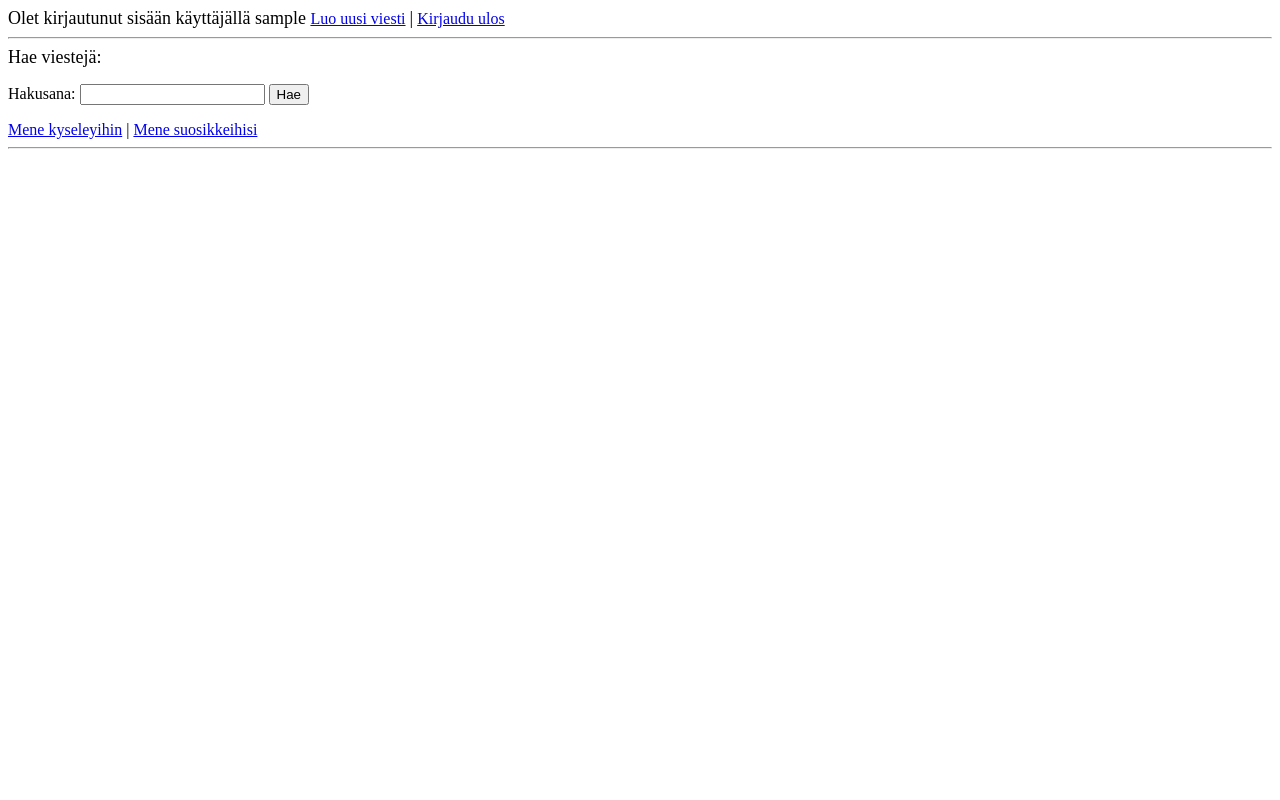
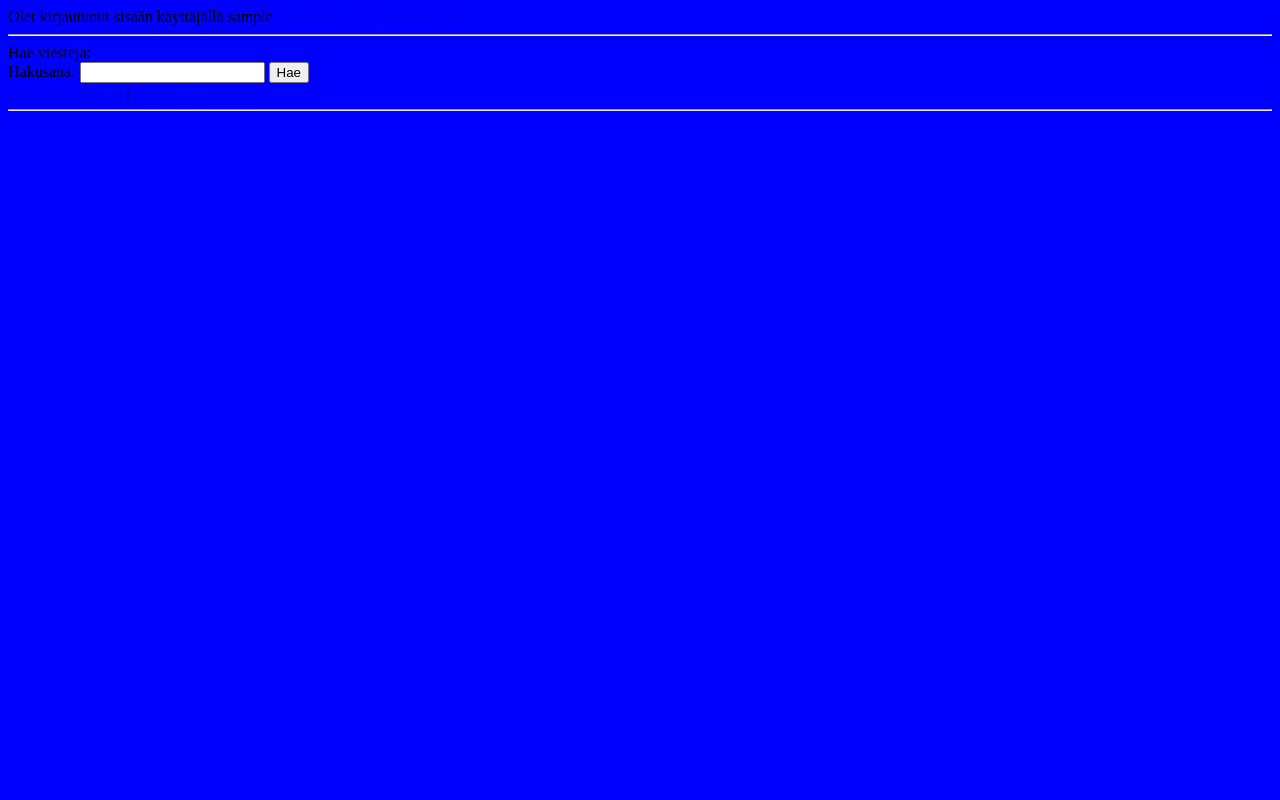
Before and after one commit to EetuKilpi/Keskustelusovellus, a Flask app: template templates/index.html in a window 1280 px wide. Run offline with Flask 3, Linux system fonts and the light colour scheme; the template is opened without the code that fills it, so the values that code supplies are empty; the visitor is signed in with stand-in values (Sample User, id 1).

Commit message:
Added assets

```diff
--- /dev/null
+++ b/assets/main.css
@@ -0,0 +1,3 @@
+body {
+    background-color: blue;
+}
--- a/routes.py
+++ b/routes.py
@@ -12,6 +12,8 @@ def index():
         favorite = messages.get_favorite_message_ids(user_id)
         print(favorite)
     admin = users.is_admin()
+    if admin == None:
+        admin = False
     return render_template("index.html", messages=message, favorites=favorite, admin=admin)
 
 @app.route("/new")
--- a/templates/index.html
+++ b/templates/index.html
@@ -1,18 +1,24 @@
+<!DOCTYPE html>
+<head>
+    <meta name="viewport" content="width=device-width, initial-scale=1.0">
+    <link rel="stylesheet" href="/assets/main.css">
+    <title>Keskustelu sovellus</title>
+</head>
+<body>
     {% if session.user_id %}
-<font size="+1">Olet kirjautunut sisään käyttäjällä {{ session.username }} </font>
+            Olet kirjautunut sisään käyttäjällä {{ session.username }}
             <a href="/new">Luo uusi viesti</a>
             {% if admin == True %}
-<font size="+1">|</font> <a href="/new_private">Luo uusi yksityinen viesti</a>
+                | <a href="/new_private">Luo uusi yksityinen viesti</a>
             {% endif %}
-<font size="+1">|</font>
-<a href="/logout">Kirjaudu ulos</a>
+                | <a href="/logout">Kirjaudu ulos</a>
     {% else %}
             <a href="/login">Kirjaudu sisään</a>
-<font size="+1">|</font>
-<a href="/register">Luo uusi tunnus</a>
+            | <a href="/register">Luo uusi tunnus</a>
     {% endif %}
     <hr>
-<font size="+1">Hae viestejä:</font><p>
+
+    Hae viestejä:
     <form action="/result" method="GET" onsubmit="return check(this)">
     Hakusana: <input type="text" name="query">
     <input type="submit" value="Hae">
@@ -39,7 +45,7 @@ Hakusana: <input type="text" name="query">
     {% for message in messages %}
     {% if message[8] == True and admin == False%}
     {% else %}
-    <font size="+2">Aihe: {{ message[1] }}</font>
+        Aihe: {{ message[1] }}
         {% if message[8] == True%}
         (Yksityinen)
         {% endif %}
@@ -89,3 +95,5 @@ Hakusana: <input type="text" name="query">
         <hr>
     {% endif %}
     {% endfor %}
+
+</body>
```
Lines whose indentation alone changed are shown as unchanged.
